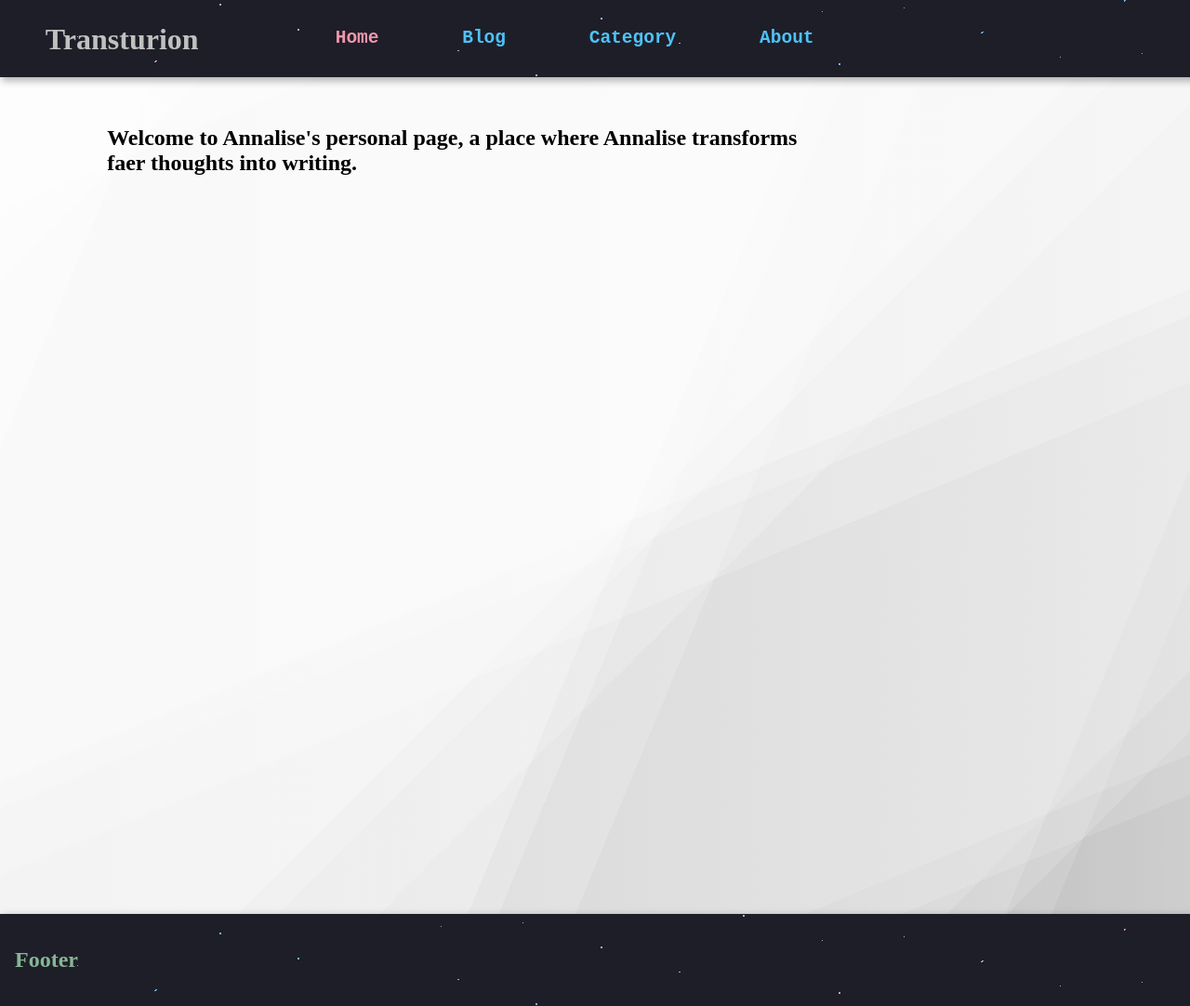
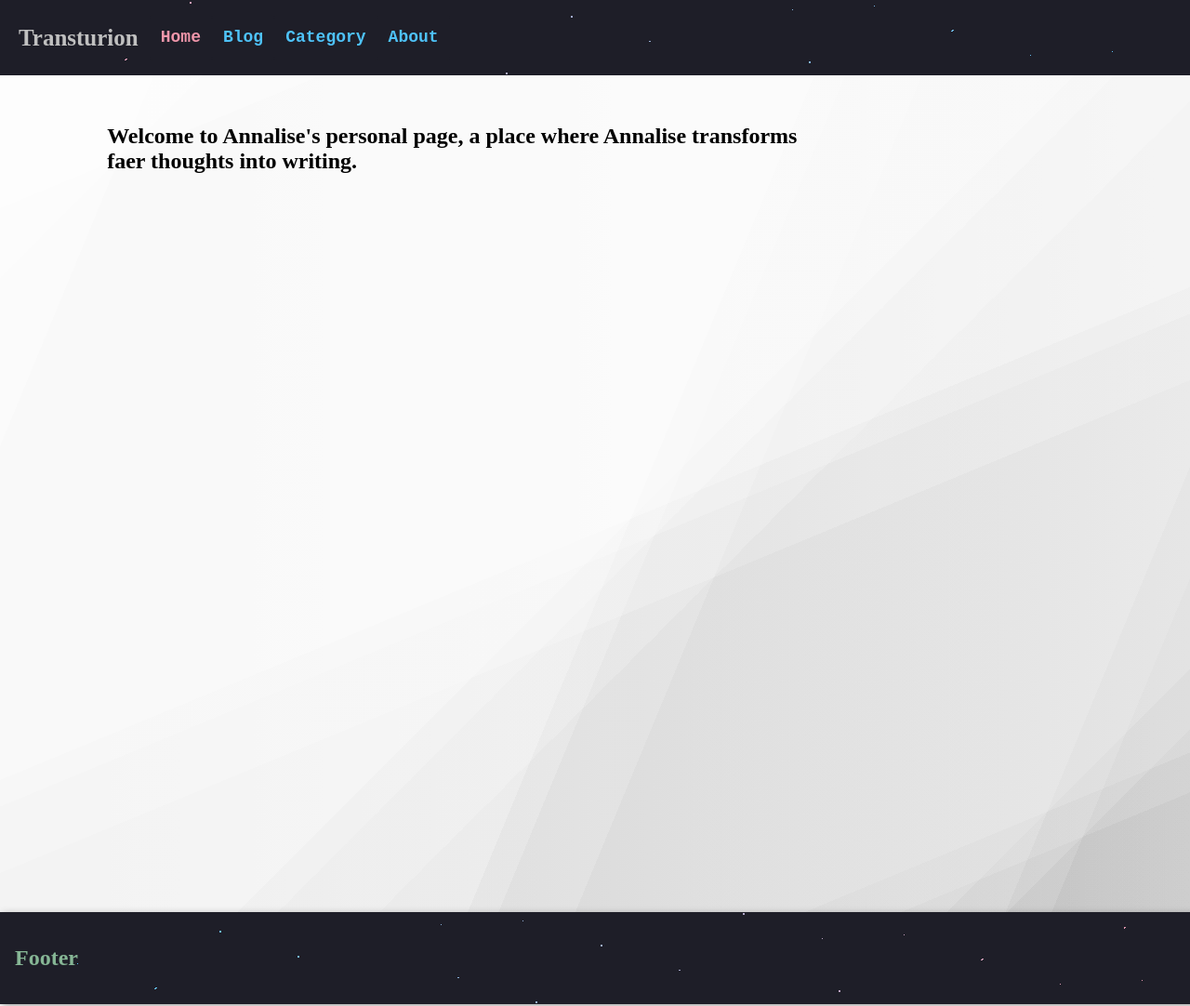
Before and after one commit to transturion/transturion.com, a Jekyll site: the page built from index.html, in a window 1280 px wide. Shown: the whole page at 93% size. Built offline with Jekyll 4.4.1, drawn with Linux system fonts in a browser that asks for light colours.

Commit message:
Updated to responsive header

```diff
--- a/_layouts/default.html
+++ b/_layouts/default.html
@@ -9,14 +9,11 @@
 
     <body>
         <div class="header">
-            <div class="font_logo">Transturion</div>
-            <div class="font_header">
-                <nav><ul>
-                    {% for item in site.data.navigation %}
-                    <!---<li class="genderfae_green_border"><a href="{{ item.link }}" {% if page.url == item.link %} class="tab_highlight" {% endif %}>{{ item.name }}</a></li>--->
-                    <li><a href="{{ item.link }}" {% if page.url == item.link %} class="link_highlight_active" {% else %} class="link_highlight_inactive" {% endif %}>{{ item.name }}</a></li>
-                    {% endfor %}
-                </ul></nav>
+            <a class="logo" href="index.html">Transturion</a>
+            <div class="header-right">
+                {% for item in site.data.navigation %}
+                    <a href="{{ item.link }}" {% if page.url == item.link %} class="active" {% else %} class="inactive" {% endif %}>{{ item.name }}</a>
+                {% endfor %}
             </div>
         </div>
         <div class="gradient_magic">
--- a/_sass/navigation.scss
+++ b/_sass/navigation.scss
@@ -3,13 +3,8 @@
 /* https://stackoverflow.com/questions/7868775/how-to-make-a-transparent-sticky-header */
 
 .header {
-    position: relative;
-    top: 0;
-    width: 100%;
-    margin: 0;
-    padding: 1rem;
-    min-height: 4vw;
-    min-width: 100vw;
+    padding: 1rem 0.5rem;
+    overflow: hidden;
 
     /* https://www.gradientmagic.com/collection/confetti/gradient/1600773744886
     backdrop-filter: blur(12px);
@@ -19,55 +14,60 @@
 }
 
 /* Navigation */
-/* https://codepen.io/toddmoore/pen/JGvVpB */
+/* https://www.w3schools.com/howto/howto_css_responsive_header.asp */
 
-nav {
+.header a {
     float: left;
-    margin: 0;
-    overflow: hidden;
+    color: #4EC2F8;
     text-align: center;
+    padding: 12px;
+    text-decoration: none;
+    font-size: 18px;
+    line-height: 25px;
+    border-radius: 4px;
 }
 
-nav ul {
-    margin: 0;
-    padding: 0;
+.header a.logo {
+    font-size: 25px;
+    font-weight: bold;
+    font-family: Copperplate;
+    color: silver;
 }
 
-nav ul li {
-    display: inline-block;
-    list-style-type: none;
+.header a:hover {
+    background-color: #1E1E28;
+    color: #F096AA;
 }
 
-nav > ul > li > a {
-    display: block;
-    padding: 0.2em 2em;
-    text-decoration: none;
+.header a.active {
+  background-color: #1E1E28;
+  color: #F096AA;
 }
 
-/* https://stackoverflow.com/questions/42306417/how-do-i-center-header-text-in-the-middle-of-the-navigation-menu-in-html */
-.font_header {
+.header a.inactive {
+  background-color: #1E1E28;
+  color: #4EC2F8;
+}
+
+.header-right {
+    background-color: #1E1E28;
     font-family: monospace;
     font-weight: bold;
-    font-size: 1.5em;
-    position: absolute;
-    top: 50%;
-    left: 20%;
-    transform: translate(10%, -50%);
+    float: left;
 }
 
-.genderfae_green_border {
-    border: solid;
-    border-color: #86B695;
+.logo {
+    font-family: Copperplate;
+    color: silver;
 }
 
-.font_logo {
-    font-family: Copperplate;
-    font-weight: bold;
-    font-size: 2em;
-    float: left;
-    position: absolute;
-    top: 50%;
-    left: 10%;
-    transform: translate(-50%, -50%);
-    color: silver;
+@media screen and (max-width: 500px) {
+    .header a {
+        float: none;
+        display: block;
+        text-align: left;
+    }
+    .navbar_tab {
+        float: none;
+    }
 }
```
